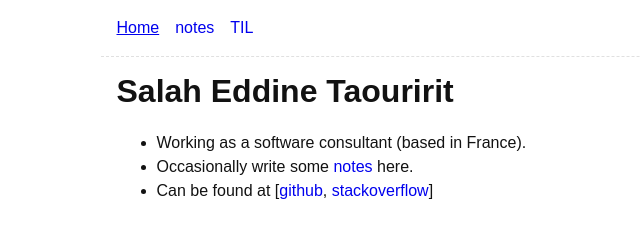
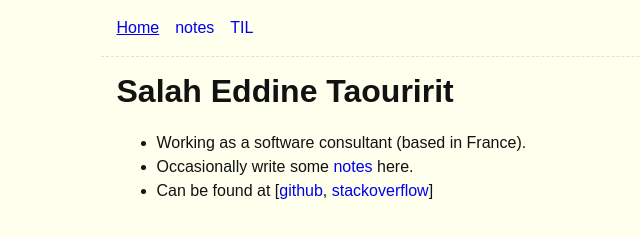
Before and after one commit to tarrsalah/tarrsalah.github.io, an Eleventy site: page content/index.njk in a window 1280 px wide. Shown: the whole page, without its empty margins (40-680 px from the left). Built offline with nearby package versions, Linux system fonts and the light colour scheme; Eleventy itself is replaced by a stand-in of ours; files that its build step writes are made by us from their sources; what texzilla would draw is missing.

Commit message:
yellow bg

```diff
--- a/public/css/index.css
+++ b/public/css/index.css
@@ -15,6 +15,7 @@
 	--text-color-link: #082840;
 	--text-color-link-active: #5f2b48;
 	--text-color-link-visited: #17050F;
+    --background-color: #ffffee;
     --code-background: rgb(248, 248, 248);
 
 	--syntax-tab-size: 2;
```
